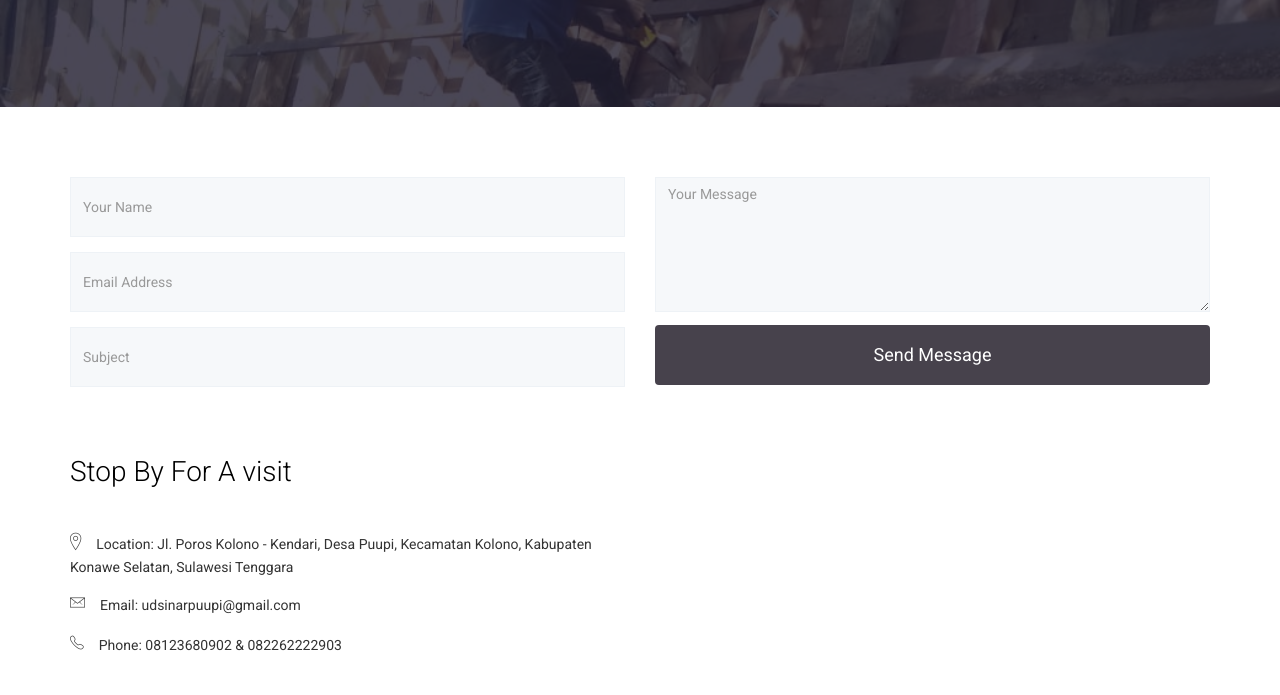
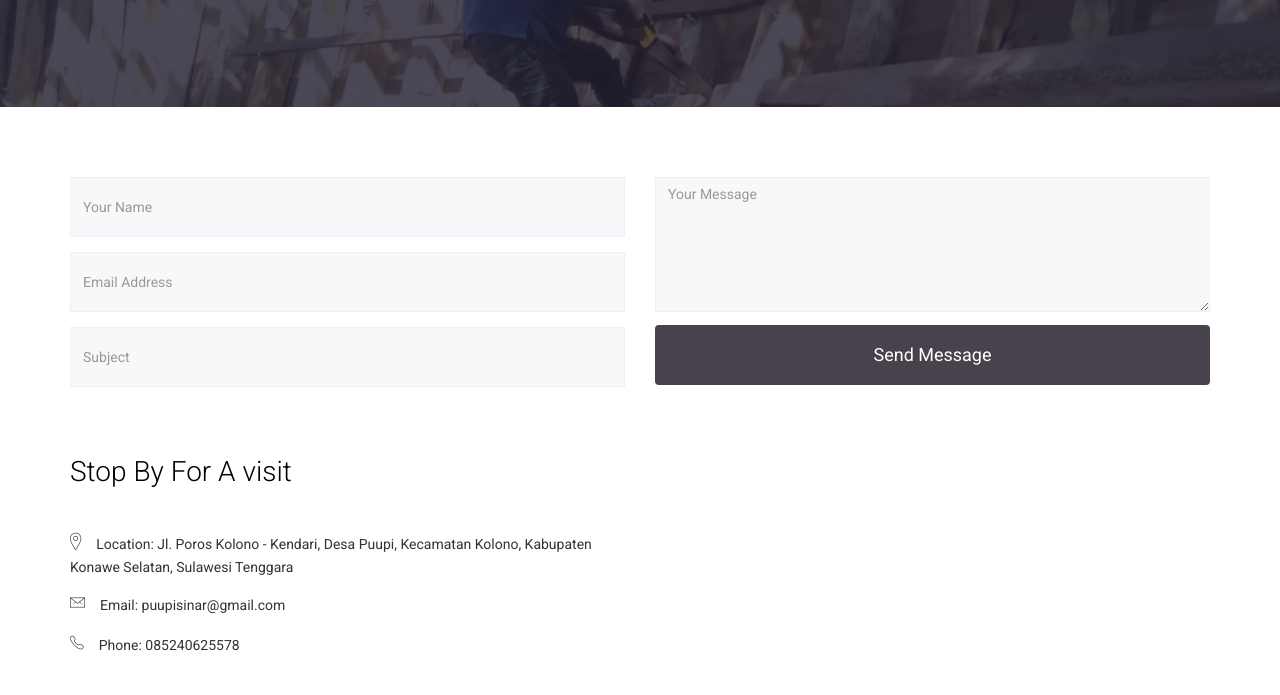
Before and after one commit to sinarpuupi/sinarpuupi.github.io, a plain HTML site: page en/contact/index.html in a window 1280 px wide. Shown: the part 270-965 px from the top of the page. Drawn offline with Linux system fonts and the light colour scheme; a web font is replaced by a local one.

Commit message:
ganti kontak

```diff
--- a/en/contact/index.html
+++ b/en/contact/index.html
@@ -172,8 +172,8 @@
           <h2>Stop By For A visit</h2>
           <ul class="address-block">
             <li><i class="ion-ios-location-outline"></i>Location: Jl. Poros Kolono - Kendari, Desa Puupi, Kecamatan Kolono, Kabupaten Konawe Selatan, Sulawesi Tenggara</li>
-            <li><i class="ion-ios-email-outline"></i>Email: udsinarpuupi@gmail.com</li>
-            <li><i class="ion-ios-telephone-outline"></i>Phone: 08123680902 &amp; 082262222903</li>
+            <li><i class="ion-ios-email-outline"></i>Email: puupisinar@gmail.com</li>
+            <li><i class="ion-ios-telephone-outline"></i>Phone: 085240625578</li>
           </ul>
           <ul class="social-icons">
 
```
